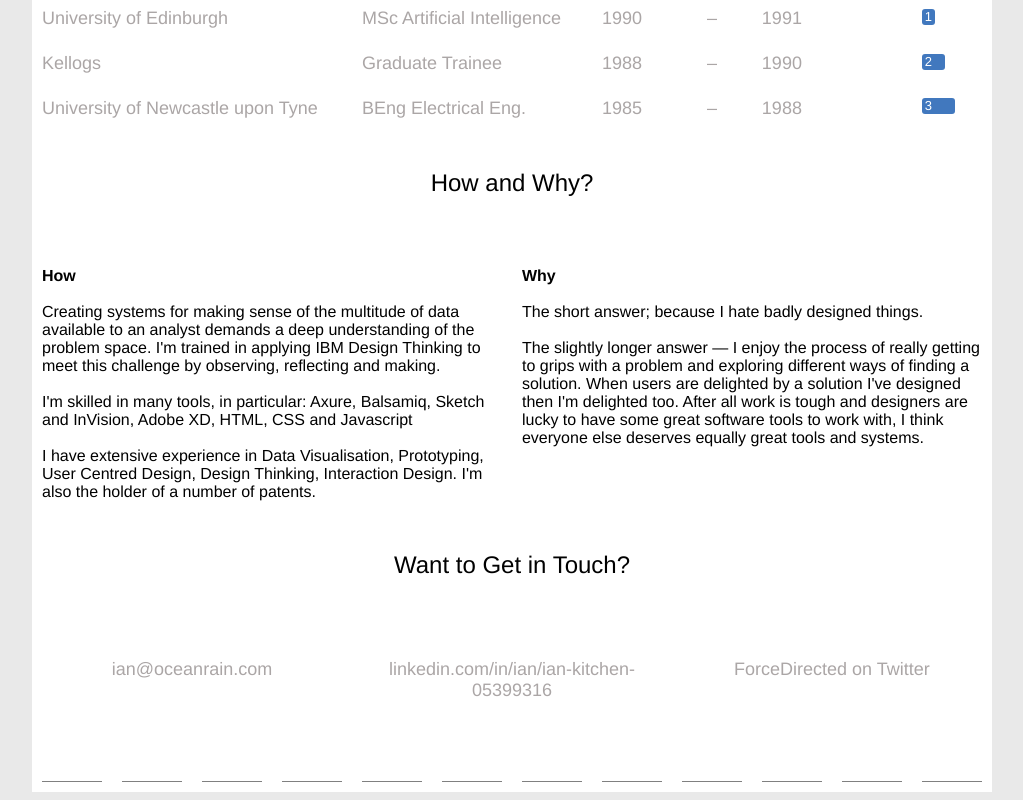
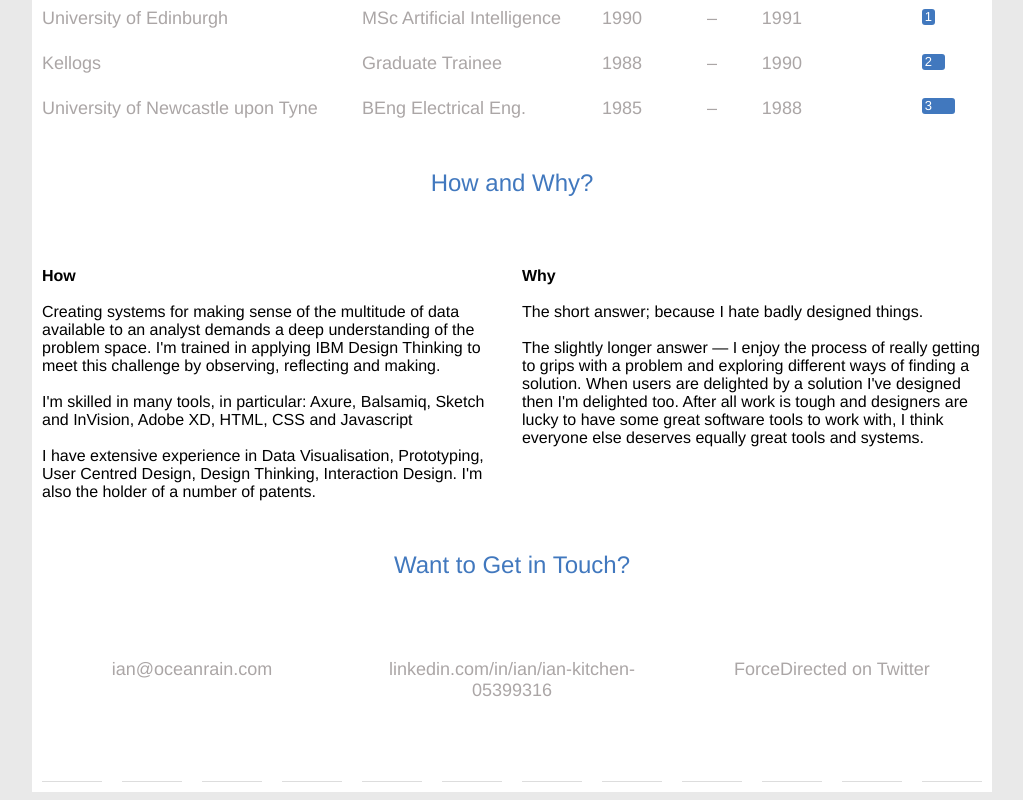
Before and after one commit to IanKitchen/about, a plain HTML site: page index.html in a window 1280 px wide. Shown: the part 1816-2616 px from the top of the page, without its empty margins (128-1151 px from the left). Drawn offline with Linux system fonts and the light colour scheme.

Commit message:
Text colours

```diff
--- a/css/styles.less
+++ b/css/styles.less
@@ -3,9 +3,10 @@
 
 //Text
 @fontFace: "Helvetica";
-@textColor1: black;
-@textColor2: black;
+@textColor1: #4178BE;
+@textColor2: #4178BE;
 @textColor3: #aba6a6;
+@textColor4: black;
 
 
 //Colors for testing layout (comment out the colors for display block to see these)
@@ -77,7 +78,7 @@ body{
 .bodyText{
   font: 16px @fontFace, sans-serif;
   font-weight: 100;
-  color:@textColor2;
+  color:@textColor4;
   text-align: start;
 }
 
@@ -128,7 +129,7 @@ body{
   height:1px;
   font-size: xx-small;
   color: white;
-  background-color: gray;
+  background-color: #dddddd;
 
 }
 
```
